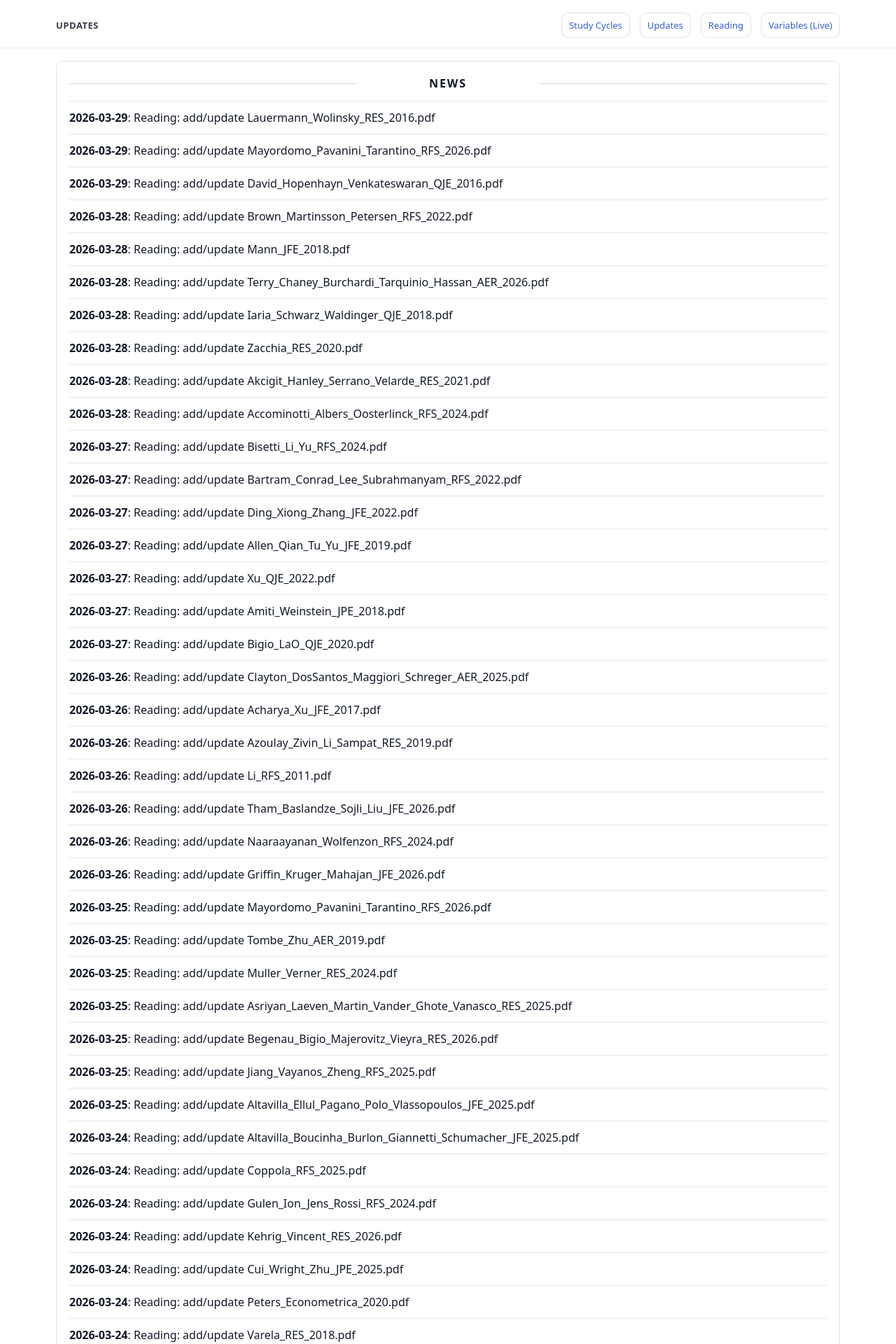
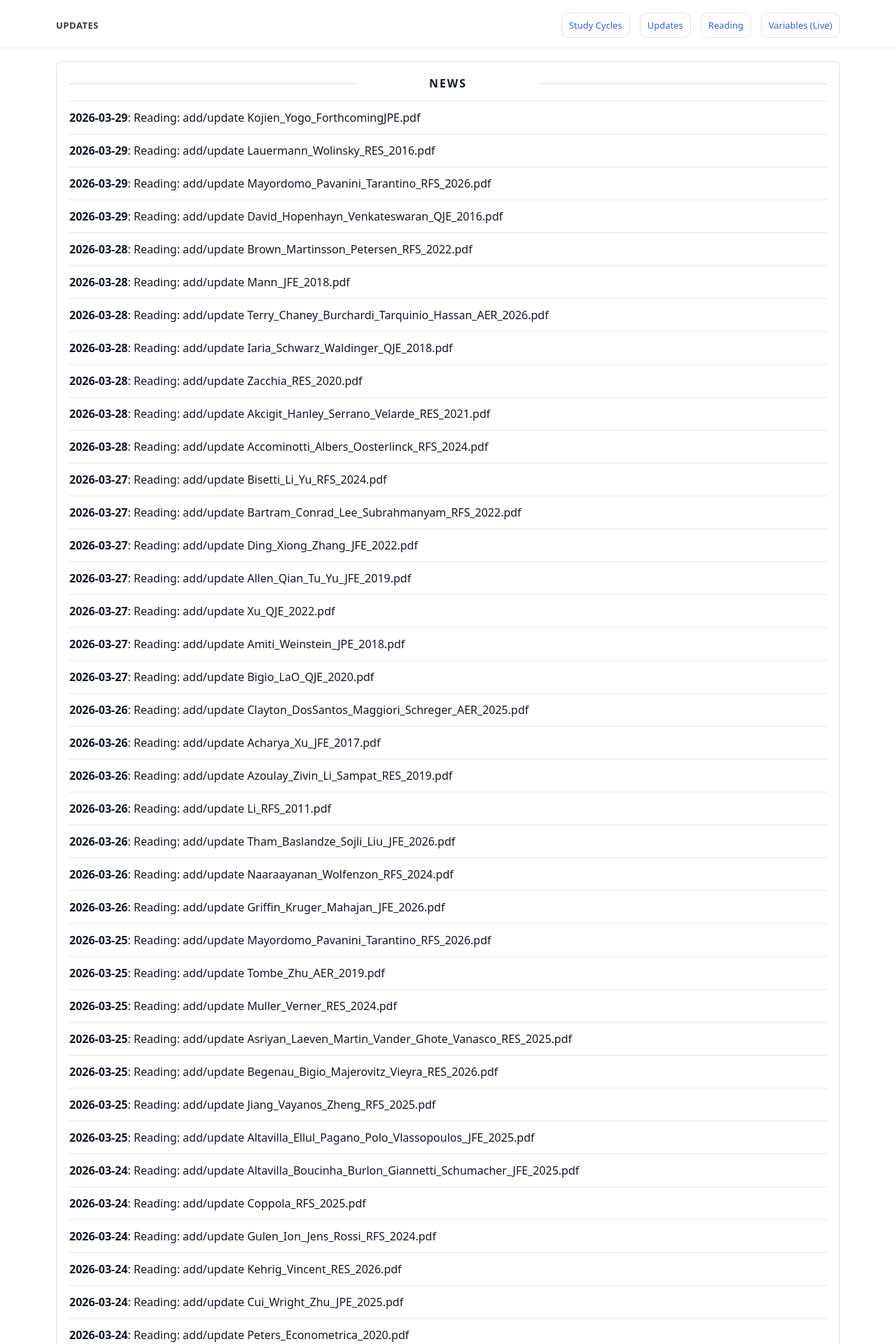
Before and after one commit to yaxinzn/study-archive, a Jekyll site: the page built from updates/index.md, in a window 1280 px wide. Shown: the top 1920 px of the page at 70% size. Built offline with Jekyll 4.4.1, drawn with Linux system fonts in a browser that asks for light colours; some of the changed text lies outside the part shown.

Commit message:
chore: update NEWS feed

```diff
--- a/_data/news.yml
+++ b/_data/news.yml
@@ -1,4 +1,7 @@
 # Auto-generated update history (sorted newest -> oldest). Do not edit manually.
+- ts: "1774778110"
+  date: "2026-03-29"
+  title: "Reading: add/update Kojien_Yogo_ForthcomingJPE.pdf"
 - ts: "1774775410"
   date: "2026-03-29"
   title: "Reading: add/update Lauermann_Wolinsky_RES_2016.pdf"
```
